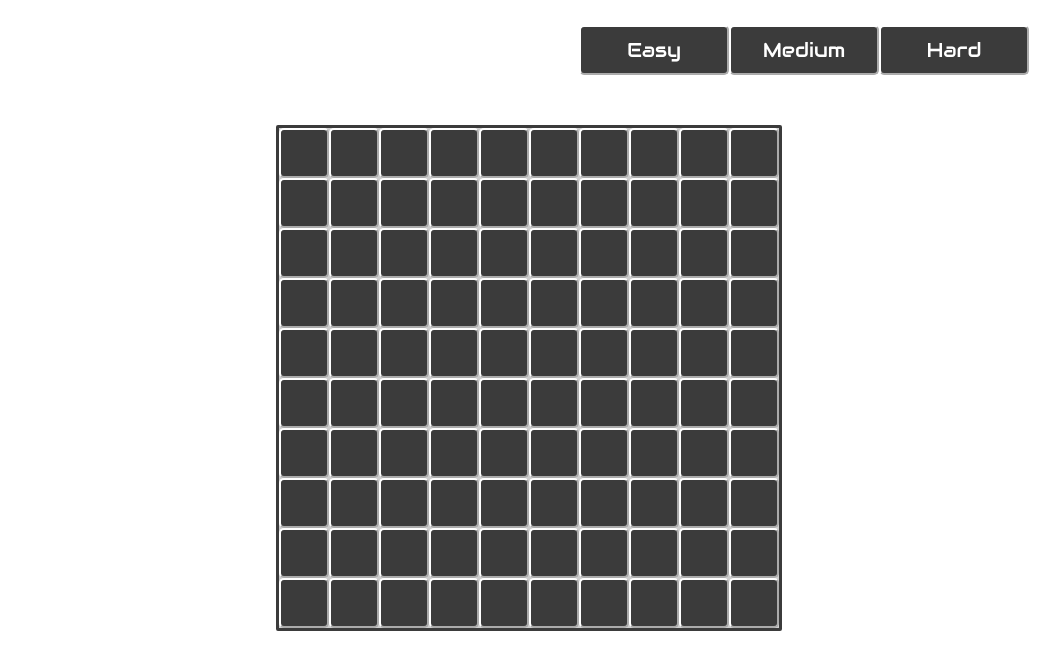
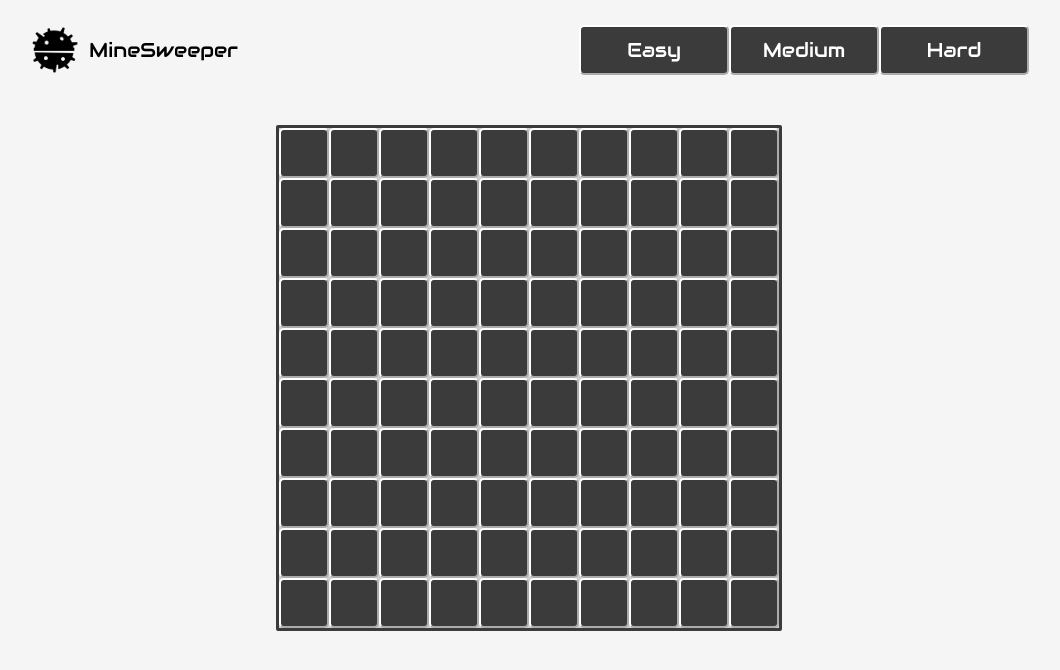
Before and after one commit to skelegor8/minesweeper, a plain HTML site: page index.html in a window 1280 px wide. Shown: the whole page, without its empty margins (111-1171 px from the left). Drawn offline with Linux system fonts and the light colour scheme.

Commit message:
feat: add favicon

```diff
--- a/index.html
+++ b/index.html
@@ -9,6 +9,7 @@
   <link rel="preconnect" href="https://fonts.googleapis.com">
   <link rel="preconnect" href="https://fonts.gstatic.com" crossorigin>
   <link href="https://fonts.googleapis.com/css2?family=Audiowide&display=swap" rel="stylesheet">
+  <link rel="shortcut icon" href="./img/icon-bomb.png" type="image/x-icon">
   <title>MineSweeper Game</title>
 </head>
 <body>
@@ -16,7 +17,7 @@
     <div class="header-menu">
       <div class="header-menu__container">
         <div class="header-menu__icon">
-
+          <p>MineSweeper</p>
         </div>
         <nav>
           <ul class="header-menu__options">
--- a/styles/style.scss
+++ b/styles/style.scss
@@ -23,8 +23,18 @@ h1,h2,h3,h4,h5,h6{font-size:inherit;font-weight: inherit;}
 
 body{
   font-family: 'Audiowide', cursive;
+  background-color: rgb(245, 245, 245);
 }
 // --- header ---
+.header-menu__icon{
+  width: 50px;
+  height: 50px;
+  padding: 0 0 0 60px;
+  background: url("../img/icon-bomb.png") 0 0/auto 100% no-repeat;
+  display: flex;
+  align-items: center;
+  font-size: 20px;
+}
 .header-menu__container{
   max-width: 1000px;
   margin: 0 auto;
```
Also changed, not shown: img/icon-bomb.png (added), styles/style.css.
